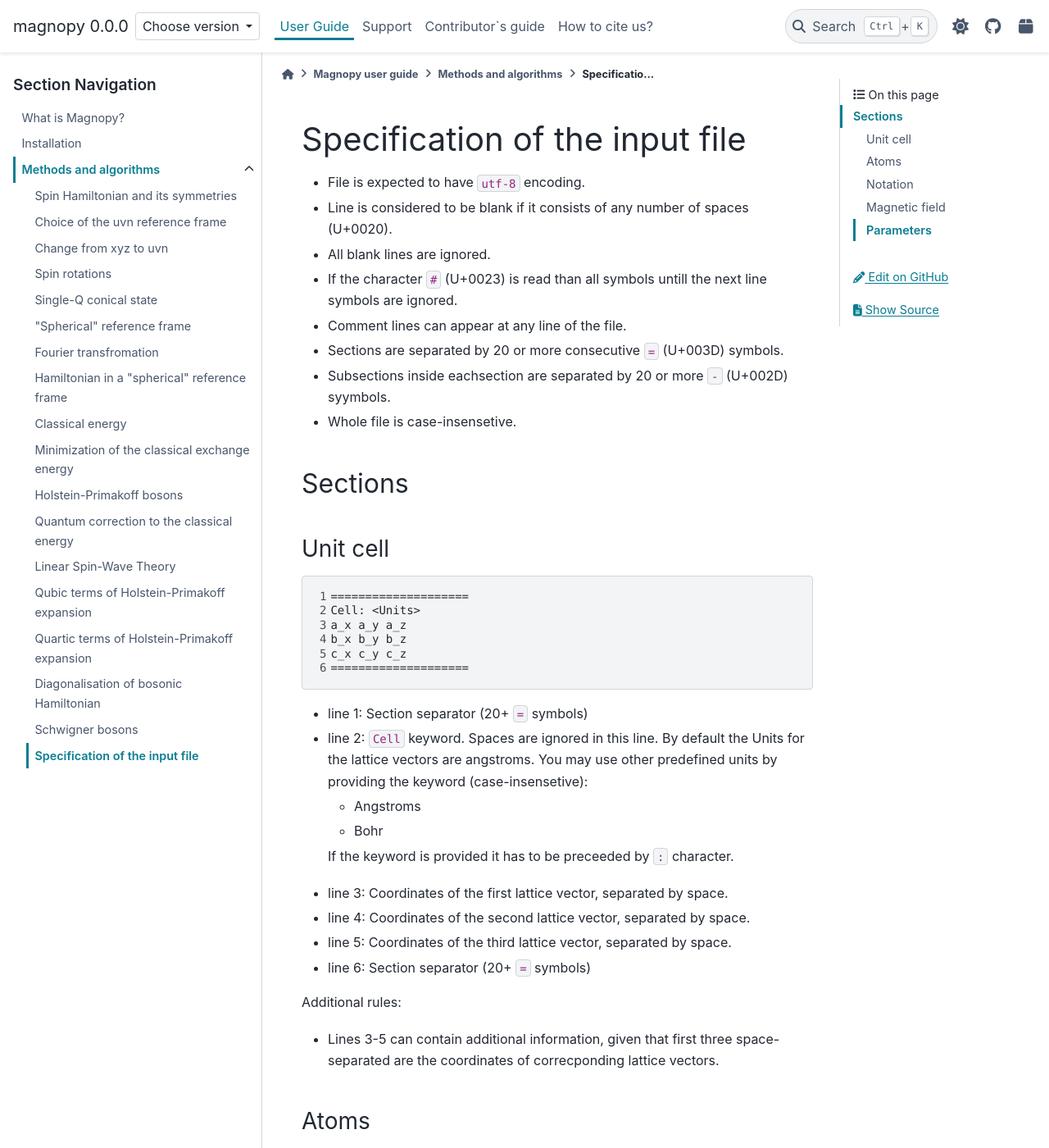
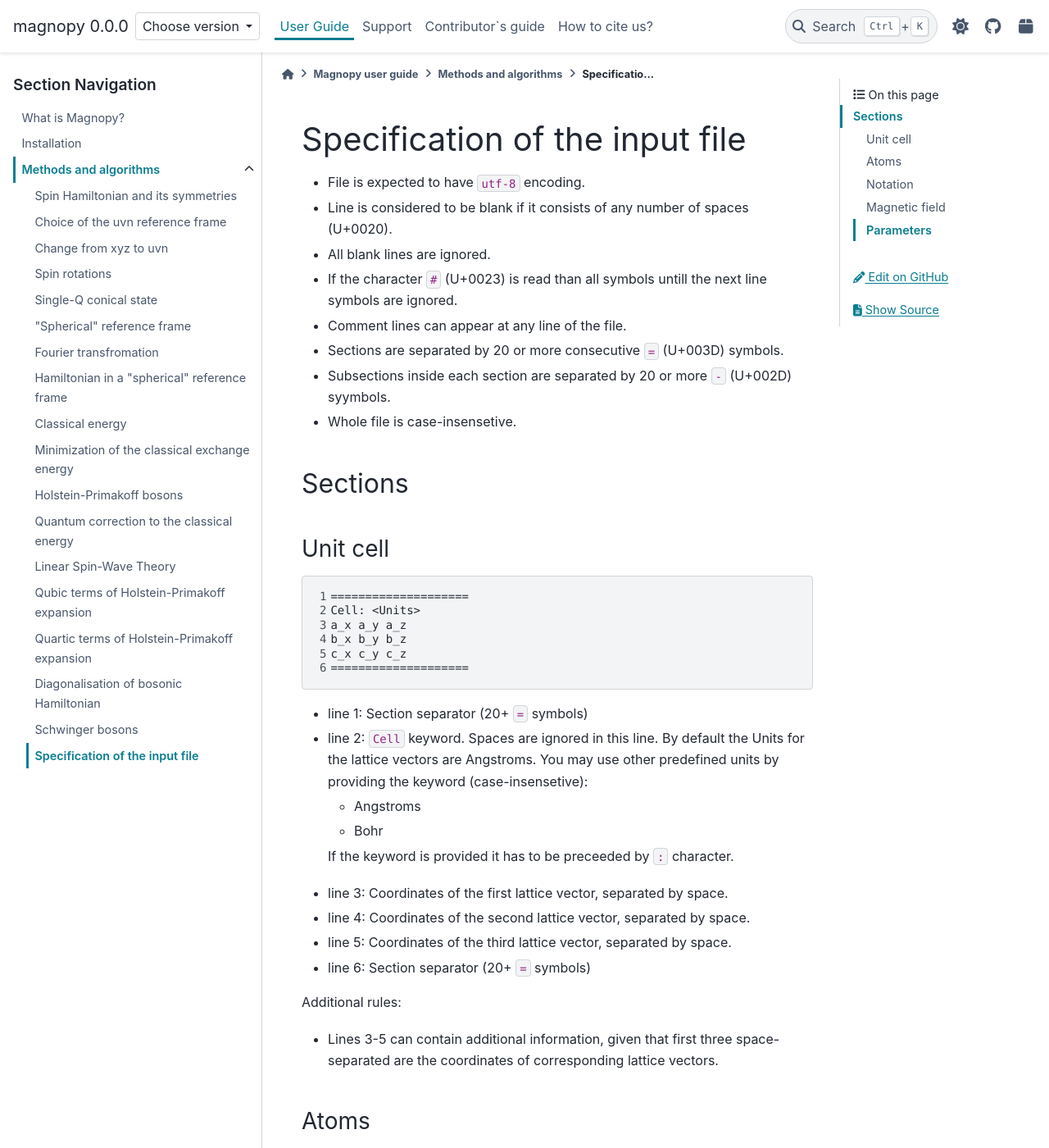
Before and after one commit to marcomarino123/magnopy, a Sphinx documentation site: the page built from docs/source/user-guide/methods/input-standard.rst, in a window 1280 px wide and 1400 px high. Shown: the whole window at 82% size. Built offline with Sphinx 7.4.7 and the PyData theme 0.15.4, drawn with Linux system fonts in a browser that asks for light colours; a script that is not in the unit is left out; some of the changed text lies outside the part shown.

Commit message:
Typo correction before Christmas

```diff
--- a/docs/source/user-guide/methods/input-standard.rst
+++ b/docs/source/user-guide/methods/input-standard.rst
@@ -11,7 +11,7 @@ Specification of the input file
   line symbols are ignored.
 * Comment lines can appear at any line of the file.
 * Sections are separated by 20 or more consecutive ``=`` (U+003D) symbols.
-* Subsections inside eachsection are separated by 20 or more ``-`` (U+002D) syymbols.
+* Subsections inside each section are separated by 20 or more ``-`` (U+002D) syymbols.
 * Whole file is case-insensetive.
 
 
@@ -33,7 +33,7 @@ Unit cell
 
 * line 1: Section separator (20+ ``=`` symbols)
 * line 2: ``Cell`` keyword. Spaces are ignored in this line. By default the Units
-  for the lattice vectors are angstroms. You may use other predefined units by providing
+  for the lattice vectors are Angstroms. You may use other predefined units by providing
   the keyword (case-insensetive):
 
   - Angstroms
@@ -49,7 +49,7 @@ Additional rules:
 
 * Lines 3-5 can contain additional information,
   given that first three space-separated are the coordinates of
-  correcponding lattice vectors.
+  corresponding lattice vectors.
 
 Atoms
 -----
--- a/docs/source/user-guide/methods/schwinger-bosons.rst
+++ b/docs/source/user-guide/methods/schwinger-bosons.rst
@@ -1,5 +1,5 @@
 .. _user-guide_methods_schwigner-bosons:
 
 ****************
-Schwigner bosons
+Schwinger bosons
 ****************
```
Also changed, not shown: other parts of docs/source/user-guide/methods/input-standard.rst (+4 -4 lines).
